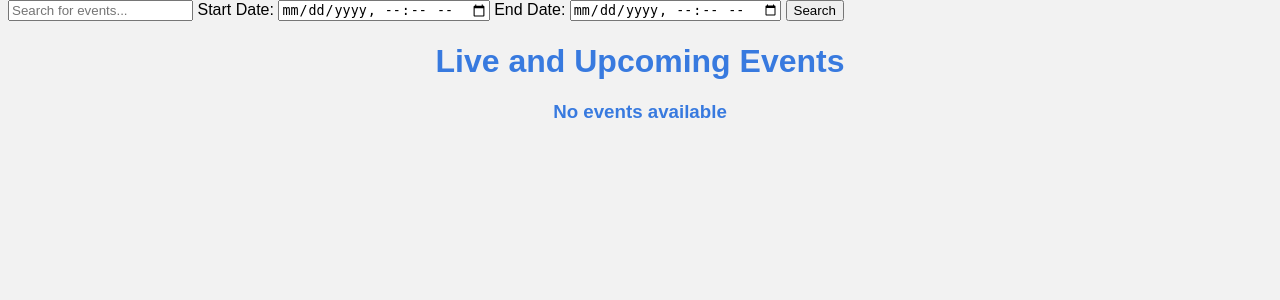
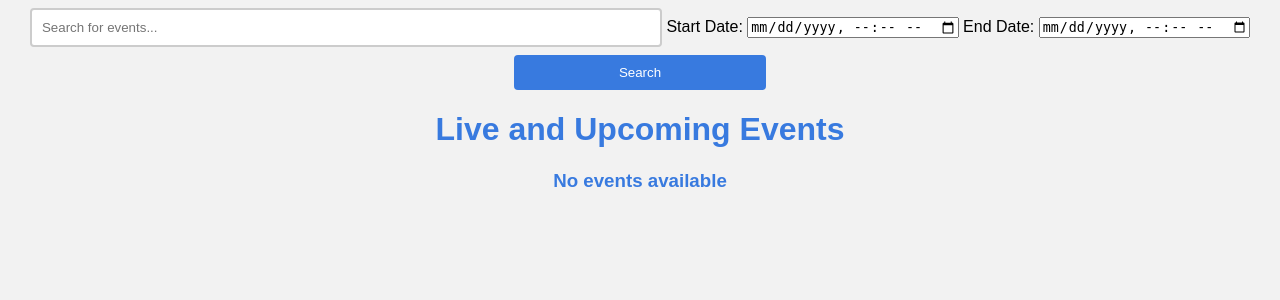
Before and after one commit to TheLapisGoat/CulturalFestManagementSystem, a Django app: template src/webapp/templates/participant/home.html in a window 1280 px wide. Shown: the part 74-374 px from the top of the page. Run offline with Django 5.2, Linux system fonts and the light colour scheme; the template is opened without the code that fills it, so the values that code supplies are empty.

Commit message:
fixed search bar in participant page

```diff
--- a/src/webapp/templates/participant/home.html
+++ b/src/webapp/templates/participant/home.html
@@ -60,6 +60,40 @@
                 text-align: center;
             }
 
+            .search-container {
+                text-align: center;
+                margin-bottom: 20px;
+            }
+
+            input[type=text] {
+                width: 50%;
+                padding: 10px;
+                margin: 8px 0;
+                box-sizing: border-box;
+                border: 2px solid #ccc;
+                border-radius: 4px;
+                outline: none;
+            }
+
+            input[type=text]:focus {
+                border: 2px solid #387adf;
+            }
+
+            .submit-button {
+                width: 20%;
+                background-color: #387adf;
+                color: white;
+                padding: 10px 20px;
+                border: none;
+                border-radius: 4px;
+                cursor: pointer;
+                outline: none;
+            }
+
+            .submit-button:hover {
+                background-color: #1f5f8b;
+            }
+
         </style>
     </head>
 
```
